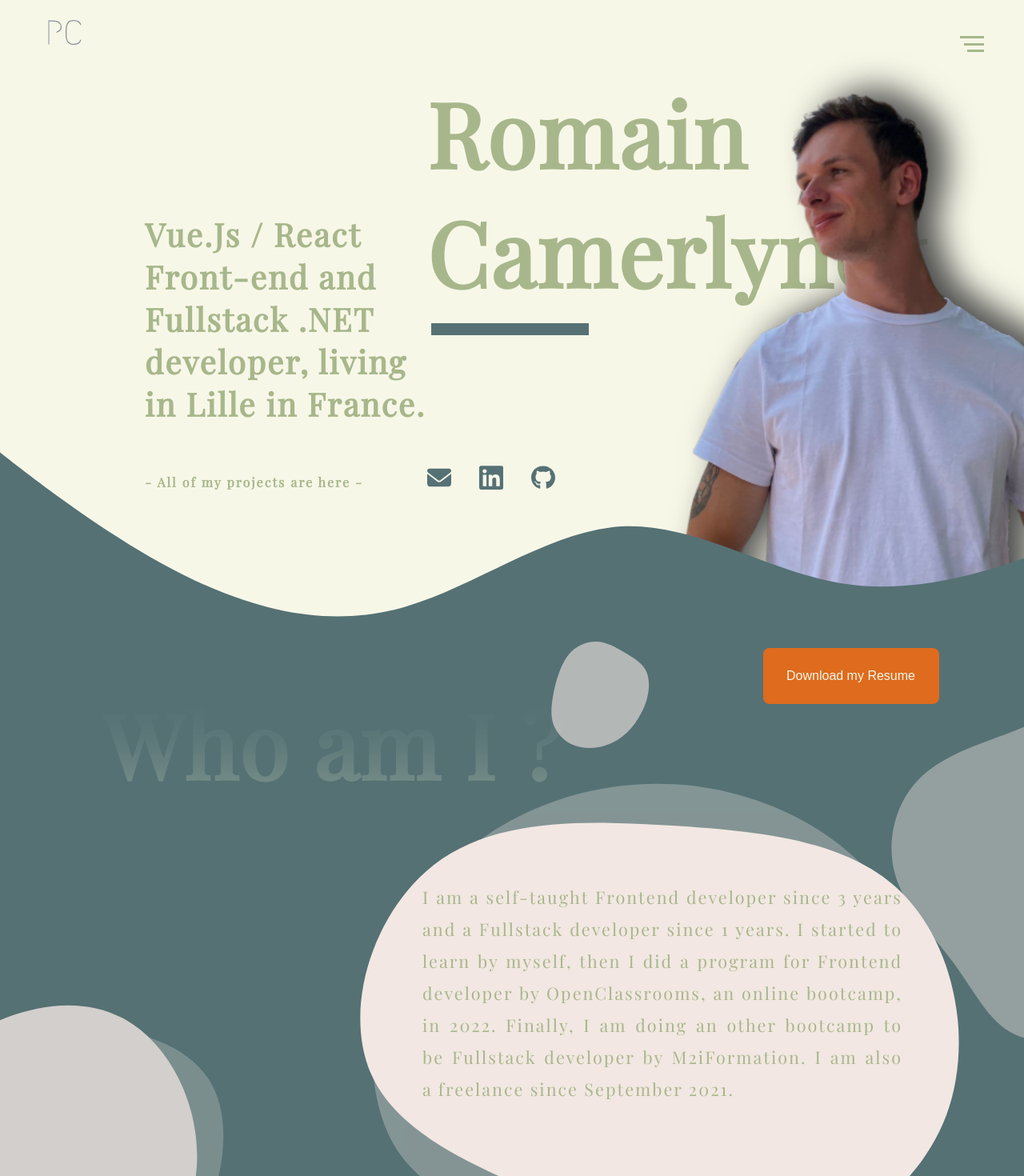
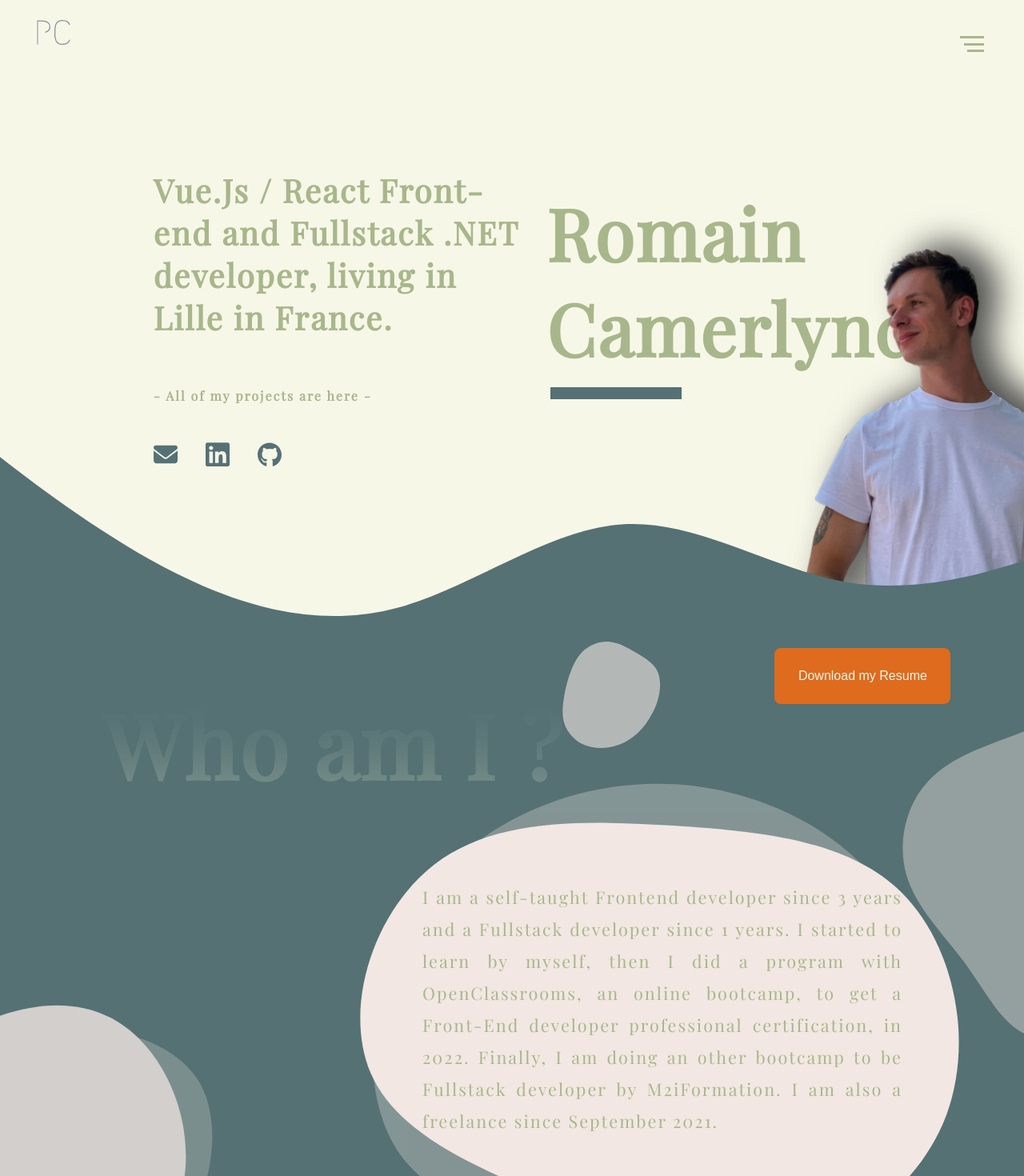
Before and after one commit to ParvaCamer/portfolio, a Vue app: page / in a window 1280 px wide. Shown: the top 1470 px of the page at 80% size. Built offline with nearby package versions, Linux system fonts and the light colour scheme.

Commit message:
some updates

```diff
--- a/src/App.vue
+++ b/src/App.vue
@@ -39,6 +39,7 @@ body {
   font-family: 'Bebas Neue', cursive;
   font-family: 'Playfair Display', serif;
   letter-spacing: 2px;
+  font-size: 16px;
 }
 
 #app {
--- a/src/Pages/AboutMe.vue
+++ b/src/Pages/AboutMe.vue
@@ -23,12 +23,13 @@
                                 transform="translate(100 100)" />
                         </svg>
                     </svg>
+
                     <p>I am a self-taught Frontend developer since {{ displayYear(2020) }} years and a Fullstack
                         developer
                         since
-                        {{ displayYear(2023) }} years. I started to learn by myself, then I did a program for Frontend
-                        developer
-                        by OpenClassrooms, an online bootcamp, in 2022. Finally, I am doing an other bootcamp to be
+                        {{ displayYear(2023) }} years. I started to learn by myself, then I did a program
+                        with OpenClassrooms, an online bootcamp, to get a Front-End developer professional certification, in
+                        2022. Finally, I am doing an other bootcamp to be
                         Fullstack
                         developer by M2iFormation. I am also a freelance since September 2021.
                     </p>
@@ -39,7 +40,9 @@
                     d="M68.8,-28.8C74.8,-3.9,55.4,22.8,31.4,39.3C7.4,55.8,-21.2,62.2,-42,49.1C-62.9,36.1,-75.9,3.6,-67.6,-24.5C-59.3,-52.5,-29.7,-76.2,0.9,-76.4C31.4,-76.7,62.8,-53.7,68.8,-28.8Z"
                     transform="translate(100 100)" />
                 <svg class="svg-behind" viewBox="10 10 200 200" xmlns="http://www.w3.org/2000/svg">
-                    <path fill="#F2E7E2" d="M56.4,-34.3C67.1,-14.2,65.4,11.3,54,28.7C42.5,46.1,21.3,55.3,-2.8,56.9C-26.9,58.5,-53.7,52.5,-64.9,35.4C-76,18.2,-71.3,-10.2,-57.9,-31.9C-44.5,-53.7,-22.2,-69,0.3,-69.2C22.9,-69.4,45.8,-54.5,56.4,-34.3Z" transform="translate(100 100)" />
+                    <path fill="#F2E7E2"
+                        d="M56.4,-34.3C67.1,-14.2,65.4,11.3,54,28.7C42.5,46.1,21.3,55.3,-2.8,56.9C-26.9,58.5,-53.7,52.5,-64.9,35.4C-76,18.2,-71.3,-10.2,-57.9,-31.9C-44.5,-53.7,-22.2,-69,0.3,-69.2C22.9,-69.4,45.8,-54.5,56.4,-34.3Z"
+                        transform="translate(100 100)" />
 
                 </svg>
             </svg>
@@ -191,7 +194,7 @@ export default {
 
             .aboutme-container-text {
                 position: relative;
-                height: 50vh;
+                height: 60vh;
                 margin-top: 30px;
 
                 .svg-text {
--- a/src/Pages/Home.vue
+++ b/src/Pages/Home.vue
@@ -5,10 +5,11 @@
             <div class="home-favicon-animation">
                 <h3>Vue.Js / React Front-end and Fullstack .NET developer, living in Lille in France.</h3>
                 <h4>- All of my projects are here -</h4>
-                <span></span>
+                <div class="home-container-logo-flex">
+                    <LogoReachMe :style="changeLogoColor" />
+                </div>
                 <Favicon v-for="(icon, index) in icons" :src="icon.url" :key="icon.name" :index="index"
-                    @click="scrollTo(icon.name.replace(/ /g, '').slice(0, -4))"
-                    :style="{
+                    @click="scrollTo(icon.name.replace(/ /g, '').slice(0, -4))" :style="{
                         transform: icon.rotate,
                         width: icon.width,
                         opacity: icon.opacity,
@@ -20,10 +21,6 @@
                 <h1>Romain Camerlynck
                     <span></span>
                 </h1>
-                <div class="home-container-logo-flex">
-                    <LogoReachMe :style="changeLogoColor" />
-                </div>
-                <span></span>
             </div>
             <img class="picture-profile-image" src="../assets/picture-profile.png" alt="picture profile" />
             <svg xmlns="http://www.w3.org/2000/svg" viewBox="0 0 1440 320">
@@ -60,7 +57,7 @@ export default {
                 width: Math.floor(Math.random() * (100 - 75 + 1) + 75) + 'px',
                 rotate: 'rotate(' + Math.floor(Math.random() * (50 - (-30) + 1) + (-30)) + 'deg)',
                 opacity: Math.random() * (0.5 - 0.3) + 0.3,
-                left: Math.random() * (150 - 5) + 5 + 'px'
+                left: Math.random() * (150 - 10) + 10 + 'px'
             };
         });
     },
@@ -127,19 +124,25 @@ export default {
         display: flex;
         flex-direction: column;
         justify-content: center;
-        padding-left: 100px;
+        padding-left: 250px;
 
-        h3, h4 {
+        h3,
+        h4 {
             z-index: 2;
             position: relative;
-            top: 50px;
-            margin-left: 125px;
         }
 
         h3 {
-            width: 75%;
+            width: 95%;
             font-size: 2.5em;
             margin-top: 0;
+        }
+
+        .home-container-logo-flex {
+            margin-top: 25px;
+            display: flex;
+            align-items: center;
+            gap: 35px;
         }
     }
 
@@ -151,7 +154,7 @@ export default {
 
         h1 {
             position: relative;
-            font-size: 7em;
+            font-size: 7vw;
             margin: 0 0 100px;
             @include unselectable();
 
@@ -172,17 +175,11 @@ export default {
                 transition: all 0.3s ease-in-out, opacity .2s ease-in-out;
             }
         }
-
-        .home-container-logo-flex {
-            display: flex;
-            align-items: center;
-            gap: 35px;
-        }
     }
 
     .picture-profile-image {
         position: absolute;
-        width: 500px;
+        width: 25%;
         right: 0;
         bottom: 40px;
         filter: drop-shadow(25px -10px 20px #4d4d4d);
--- a/src/components/Home/Favicon.vue
+++ b/src/components/Home/Favicon.vue
@@ -20,7 +20,13 @@ export default {
   cursor: pointer;
   transition: all .4s;
 
-    --rotate-value: {{ getRotate }};
+  --rotate-value: {
+      {
+      getRotate
+    }
+  }
+
+  ;
 
   &:hover {
     animation-play-state: paused;
@@ -30,11 +36,10 @@ export default {
 
 @keyframes slide-down {
   from {
-    transform: translateY(-100vh) rotate(var(--rotate-value));
+    transform: translateY(-100vh);
   }
 
   to {
-    transform: translateY(90vh) rotate(var(--rotate-value));
+    transform: translateY(90vh);
   }
-}
-</style>
+}</style>
```
Lines whose indentation alone changed are shown as unchanged.
